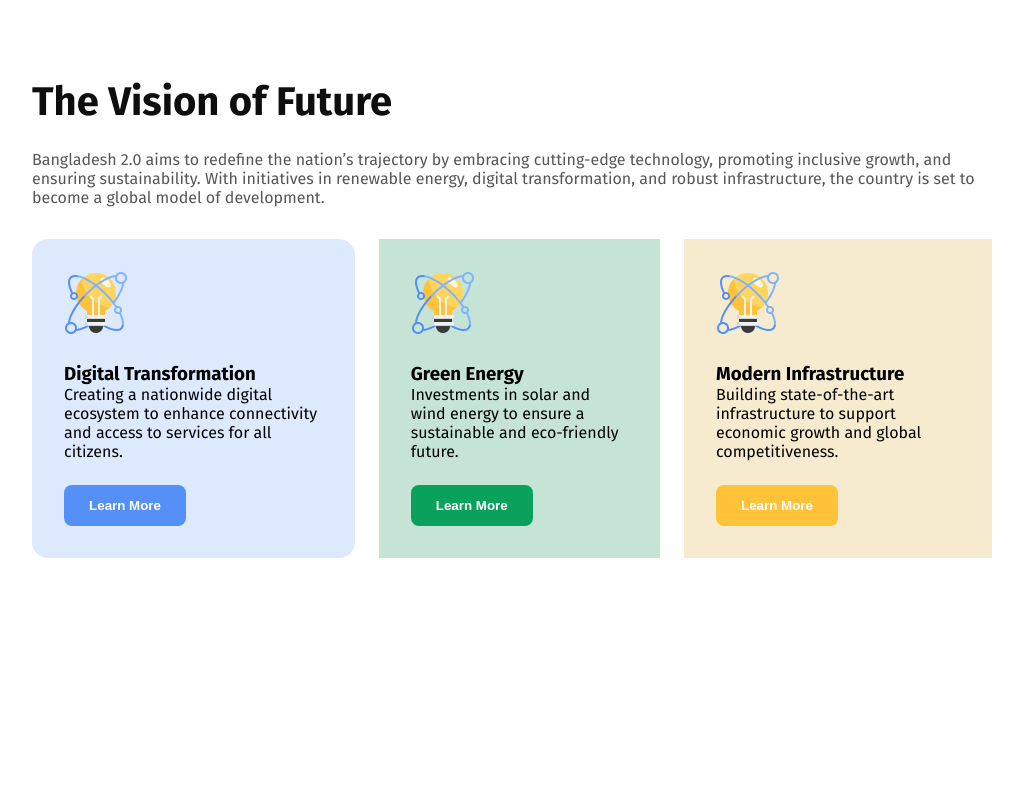
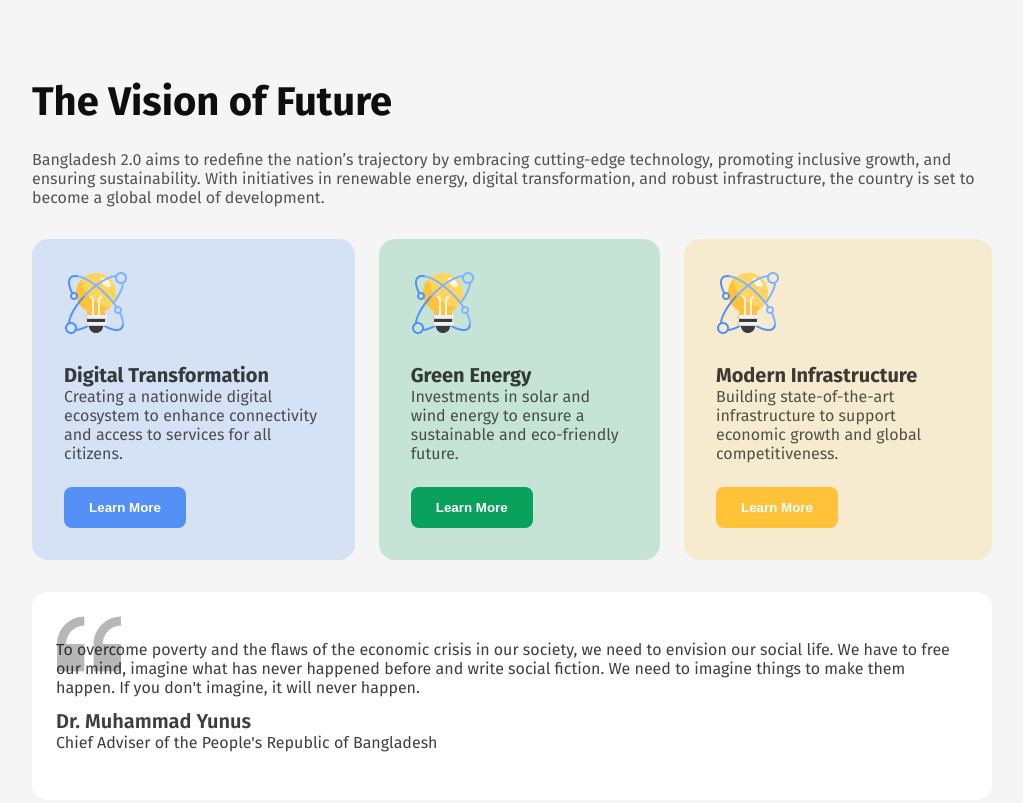
Before and after one commit to Faysal611/Assignment-1, a plain HTML site: page index.html in a window 1280 px wide. Shown: the part 776-1579 px from the top of the page, without its empty margins (128-1151 px from the left). Before the commit the page ends 1334 px from the top, so only its background shows below. Drawn offline with Linux system fonts and the light colour scheme.

Commit message:
added dr yunus's section

```diff
--- a/index.html
+++ b/index.html
@@ -55,6 +55,14 @@
         </div>
     </section>
 
-
+    <section>
+        <div class="yunus-container">
+            <p class="yunus-quote">To overcome poverty and the flaws of the economic crisis in our society, we need to envision our social life. We have to
+            free our mind, imagine what has never happened before and write social fiction. We need to imagine things to make them
+            happen. If you don't imagine, it will never happen.</p>
+            <h2 class="yunus-name">Dr. Muhammad Yunus</h2>
+            <p class="yunus-advisor">Chief Adviser of the People's Republic of Bangladesh</p>
+        </div>
+    </section>
 </body>
 </html>
--- a/style.css
+++ b/style.css
@@ -5,6 +5,7 @@
 
 body {
     font-family: "Fira Sans", serif;
+    background-color: rgb(245, 245, 245);
 }
 
 /* Header css */
@@ -98,11 +99,13 @@ section {
 .future-cards-2 {
     background-color: rgb(198, 228, 214);
     padding: 32px;
+    border-radius: 16px;
 }
 
 .future-cards-3 {
     background-color: rgb(247, 235, 207);
     padding: 32px;
+    border-radius: 16px;
 }
 
 .future-cards button {
@@ -150,8 +153,44 @@ section {
 
 .future-cards div h3 {
     margin-top: 24px;
+    font-size: 20px;
+    font-weight: 700;
+    color: rgba(14, 14, 14, 0.8);
 }
 
 .future-cards div p {
     margin-bottom: 24px;
+    font-size: 16px;
+    font-weight: 400;
+    color: rgba(14, 14, 14, 0.7);
 }
+
+.yunus-container {
+    background-image: url(assets/quote-bg.png);
+    background-repeat: no-repeat;
+    max-width: 100vw;
+    background-color: rgb(255, 255, 255);
+    margin: 32px 160px;
+    padding: 48px 24px;
+    border-radius: 16px;
+    background-position: top 20px left 25px;
+}
+
+.yunus-quote {
+    font-size: 16px;
+    font-weight: 400;
+    color: rgba(14, 14, 14, 0.8);
+}
+
+.yunus-name {
+    font-size: 20px;
+    font-weight: 600;
+    color: rgba(14, 14, 14, 0.8);
+    margin-top: 12px;
+}
+
+.yunus-advisor {
+    font-size: 16px;
+    font-weight: 400;
+    color: rgba(14, 14, 14, 0.8);
+}
```
